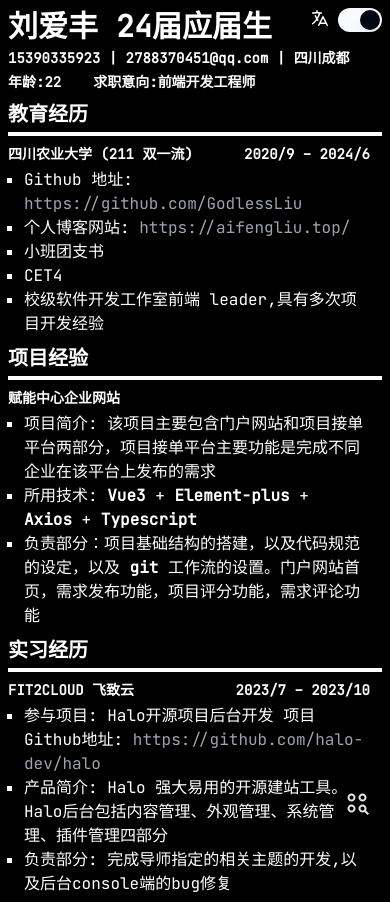
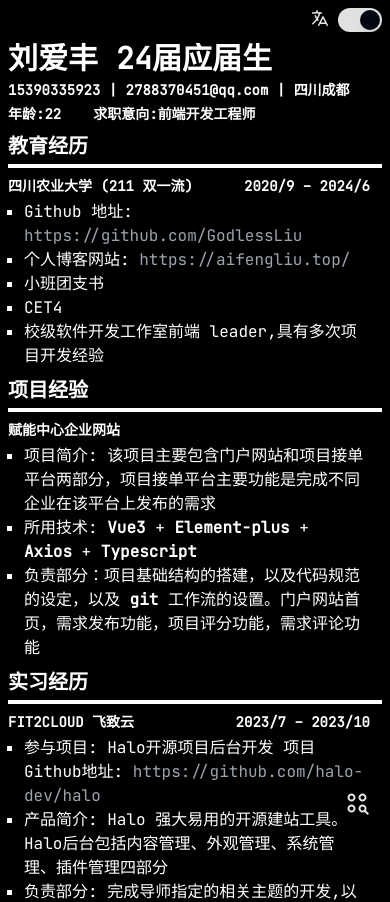
Before and after one commit to GodlessLiu/cv, a React (Vite) app: page / in a window 390 px wide. Shown: the top 902 px of the page. Built offline with nearby package versions, Linux system fonts and the light colour scheme.

Commit message:
fix: menu bug

```diff
--- a/src/app/layout.tsx
+++ b/src/app/layout.tsx
@@ -1,6 +1,6 @@
-import { LanguageHandle } from '@/components/language-provider'
-import Page from './page'
-import { ThemeProvider } from '@/components/theme-provider'
+import { LanguageHandle } from '@/components/language-provider';
+import Page from './page';
+import { ThemeProvider } from '@/components/theme-provider';
 function App() {
   return (
     <LanguageHandle>
--- a/src/app/page.tsx
+++ b/src/app/page.tsx
@@ -9,11 +9,11 @@ export default function App() {
     const { staticData, local } = useI18n();
     return (
         <div className="app min-h-screen dark:bg-black">
-            <div className="menu fixed top-0 p-2 flex flex-row justify-end w-full">
+            <div className="menu fixed bg-white dark:bg-black opacity-90 top-0 p-2 flex flex-row justify-end w-full">
                 <LanguageUi className=" mr-2" />
                 <ThemeSwitch />
             </div>
-            <main className="mx-auto max-w-4xl md:p-16 p-2" id="main">
+            <main className="mx-auto max-w-4xl md:p-16 p-2 pt-10" id="main">
                 <div>
                     <TypographyH1 className="mb-1">{staticData!.name + ' ' + staticData!.status}</TypographyH1>
                     <TypographyH4 className="mb-1">{staticData!.contactInfo.phone} | {staticData!.contactInfo.email} | {staticData!.contactInfo.home}</TypographyH4>
```
